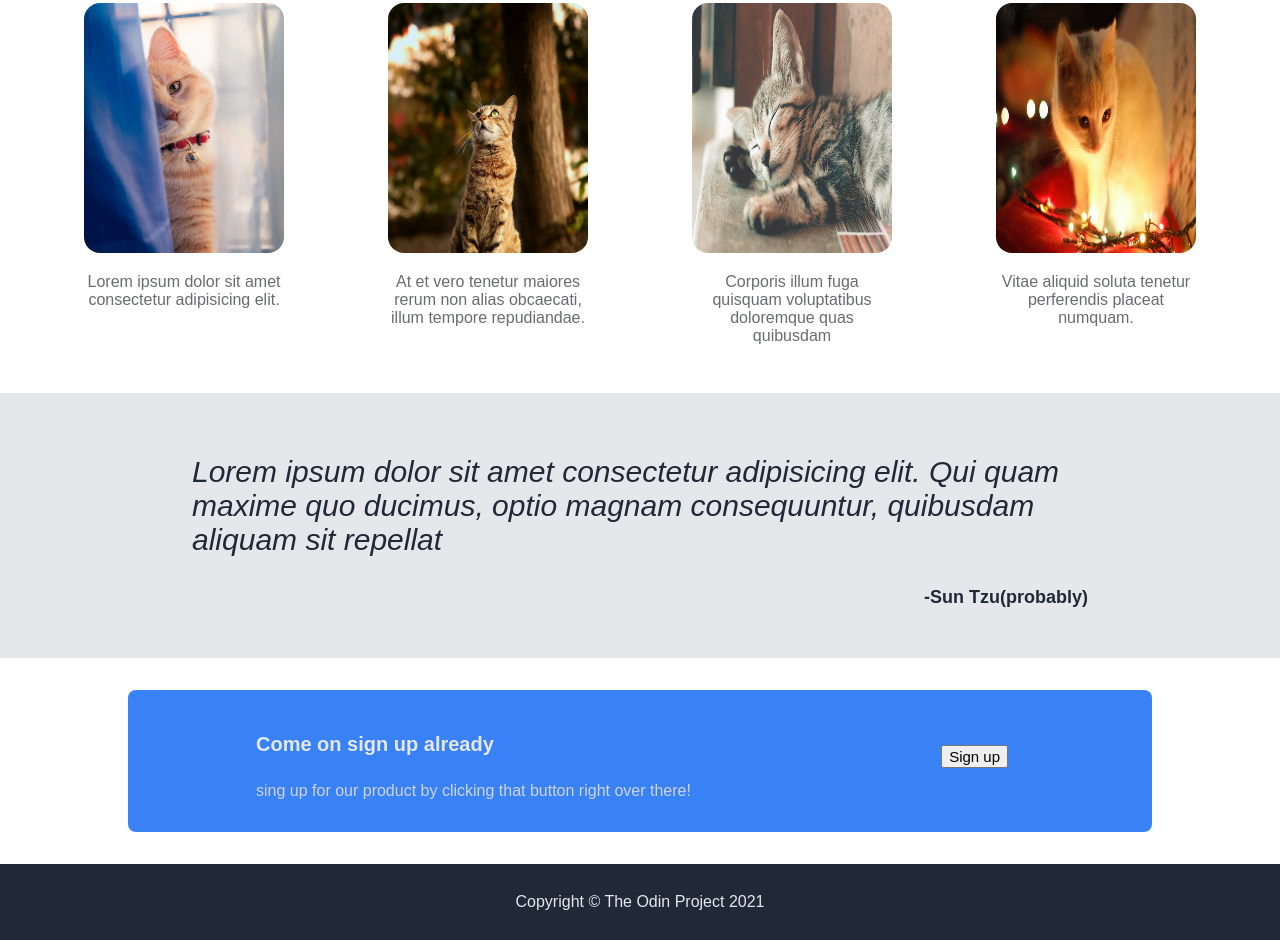
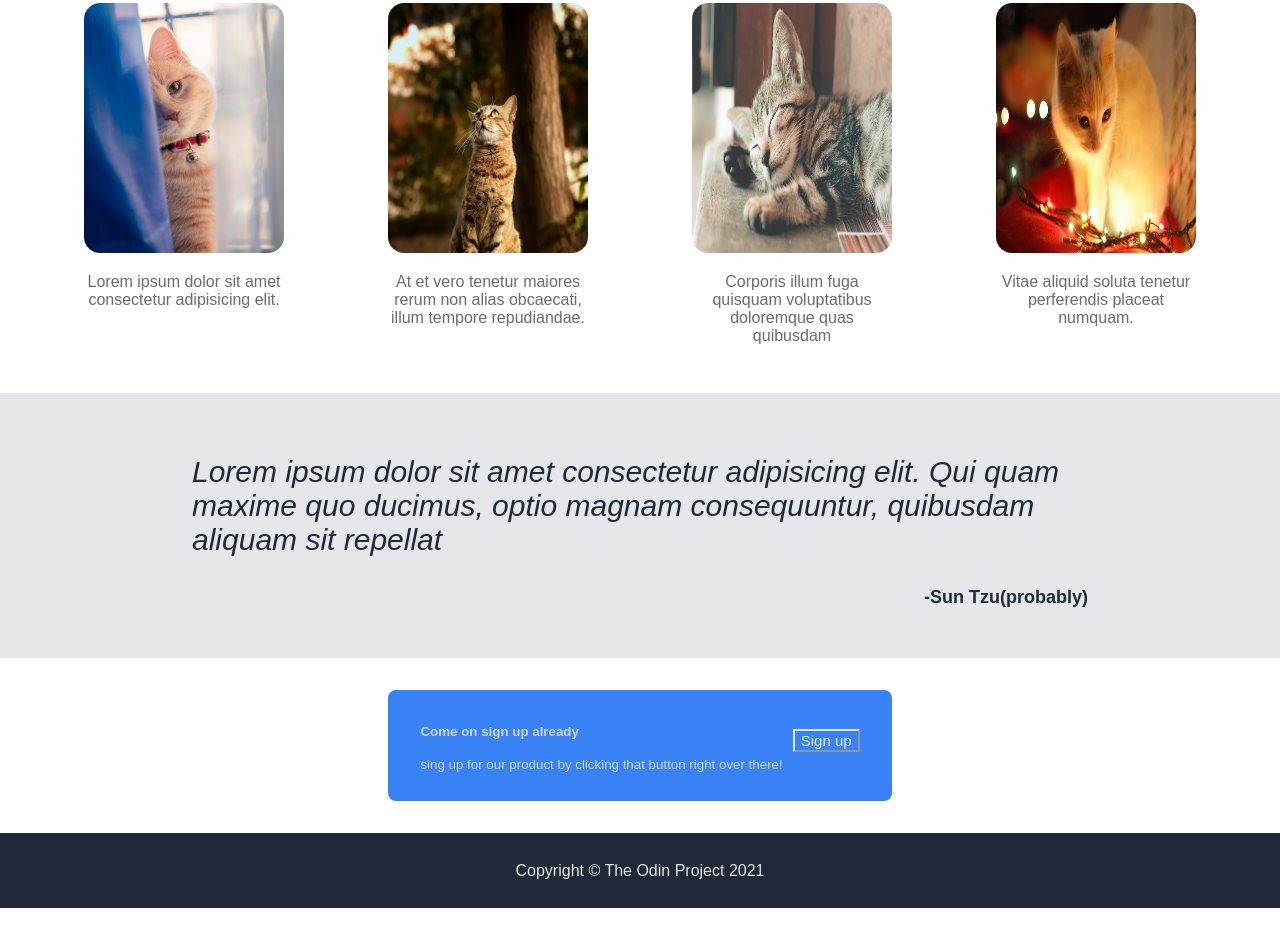
Before and after one commit to TypingKitty/trialWebsite_OdinProject, a plain HTML site: page index.html in a window 1280 px wide. Shown: the part 679-1619 px from the top of the page. After the commit the page ends 1587 px from the top, so only its background shows below. Drawn offline with Linux system fonts and the light colour scheme.

Commit message:
removed second folder and improved responsiveness

```diff
--- a/second/page.css
+++ b/page.css
@@ -3,7 +3,12 @@
     display: flex;
 
 }
-
+html , body{
+    margin:0px;
+    padding:0px;
+    width:100%;
+    font-family: Arial, Helvetica, sans-serif;
+}
 .firstpart>.top>.links{
     display: flex;
     column-gap: 40px;
@@ -41,14 +46,6 @@ p{
 }
 h1{
     font-size: 48px;
-}
-html{
-    font-family: Arial, Helvetica, sans-serif;
-    width: 100%;
-}
-body{
-   margin: 0 0 0 0;
-   width:100%;
 }
 .image{
     margin:20px 20px 20px 20px;
@@ -103,27 +100,26 @@ body{
     font-size: large;
     text-align: end;
 }
+.signup>button{
+    font-size: 15px;
+    white-space: nowrap;
+    background-color: #3882F6;
+    color:#E5E7EB;
+    border-color: #E5E7EB;
+    margin-left:10px;
+}
 .forthpart{
     display:flex;
-    margin: 2rem 10% 2rem 10%;
     background-color: #3882F6;
-    color:#E5E7EB;
-    padding: 1rem 10% 1rem 10%;
+    padding: 1rem 2rem 1rem 2rem;
+    width: fit-content;
     border-radius: .5rem;
-    justify-content: space-between;
+    align-items: center;
+    margin:2rem auto 2rem auto;
 }
-.forthpart>.signup{
-    align-self: center;
-    margin:1rem;
-}
-.signup>button{
-    font-size: 15px;
-}
-h4{
-    font-size: 20px;
-}
-.forthpart>.text>p{
+.forthpart>.text{
     color:#d0d3d8;
+    font-size: smaller;
 }
 .copyright{
     background-color: #1F2937;
```
Also changed, not shown: index.html (renamed from second/index.html), resources/first.jpg (renamed from second/resources/first.jpg), resources/forth.jpg (renamed from second/resources/forth.jpg), resources/logo.jpg (renamed from second/resources/logo.jpg), resources/second.jpg (renamed from second/resources/second.jpg), resources/third.jpg (renamed from second/resources/third.jpg), 2 other files.
